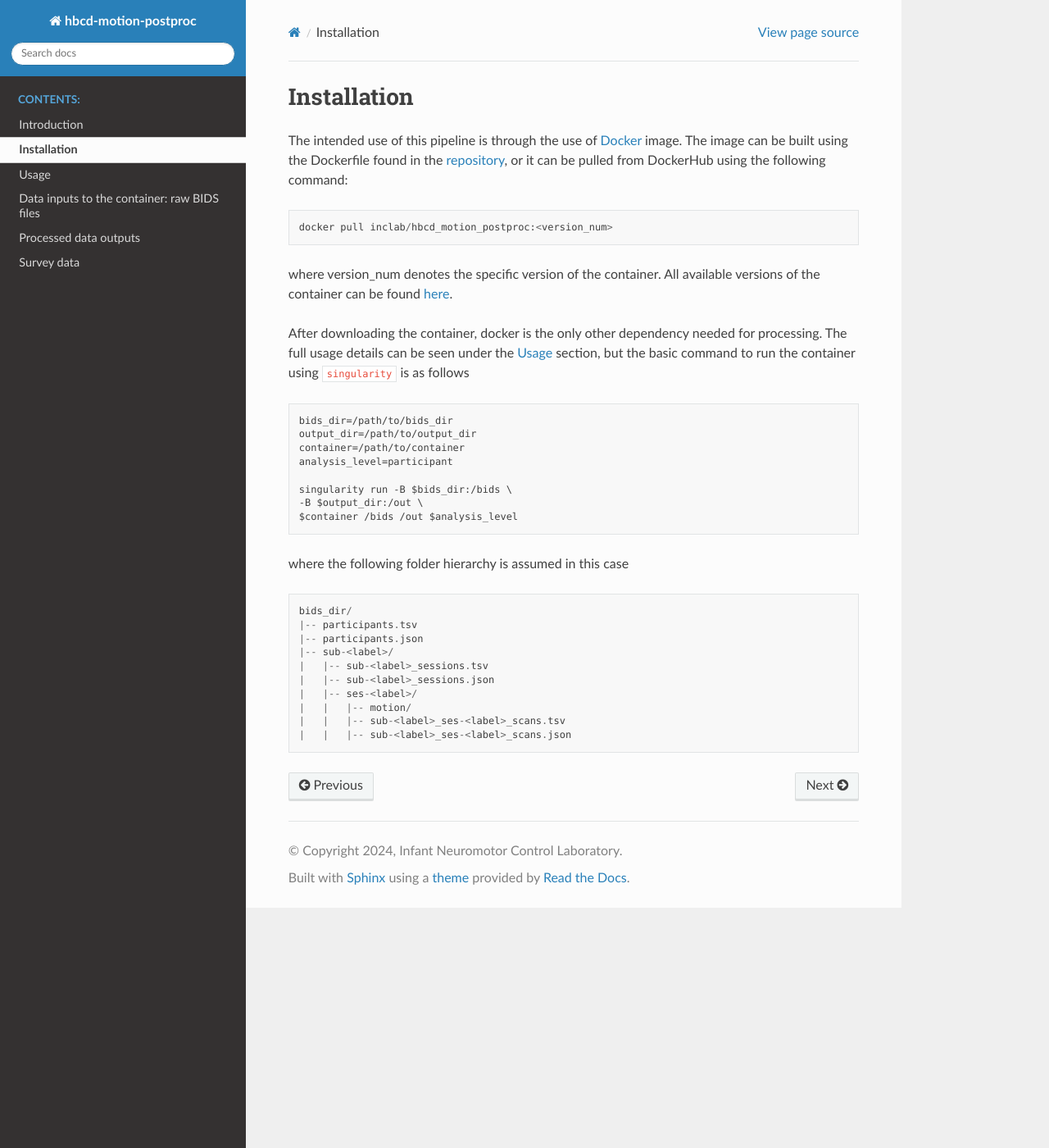
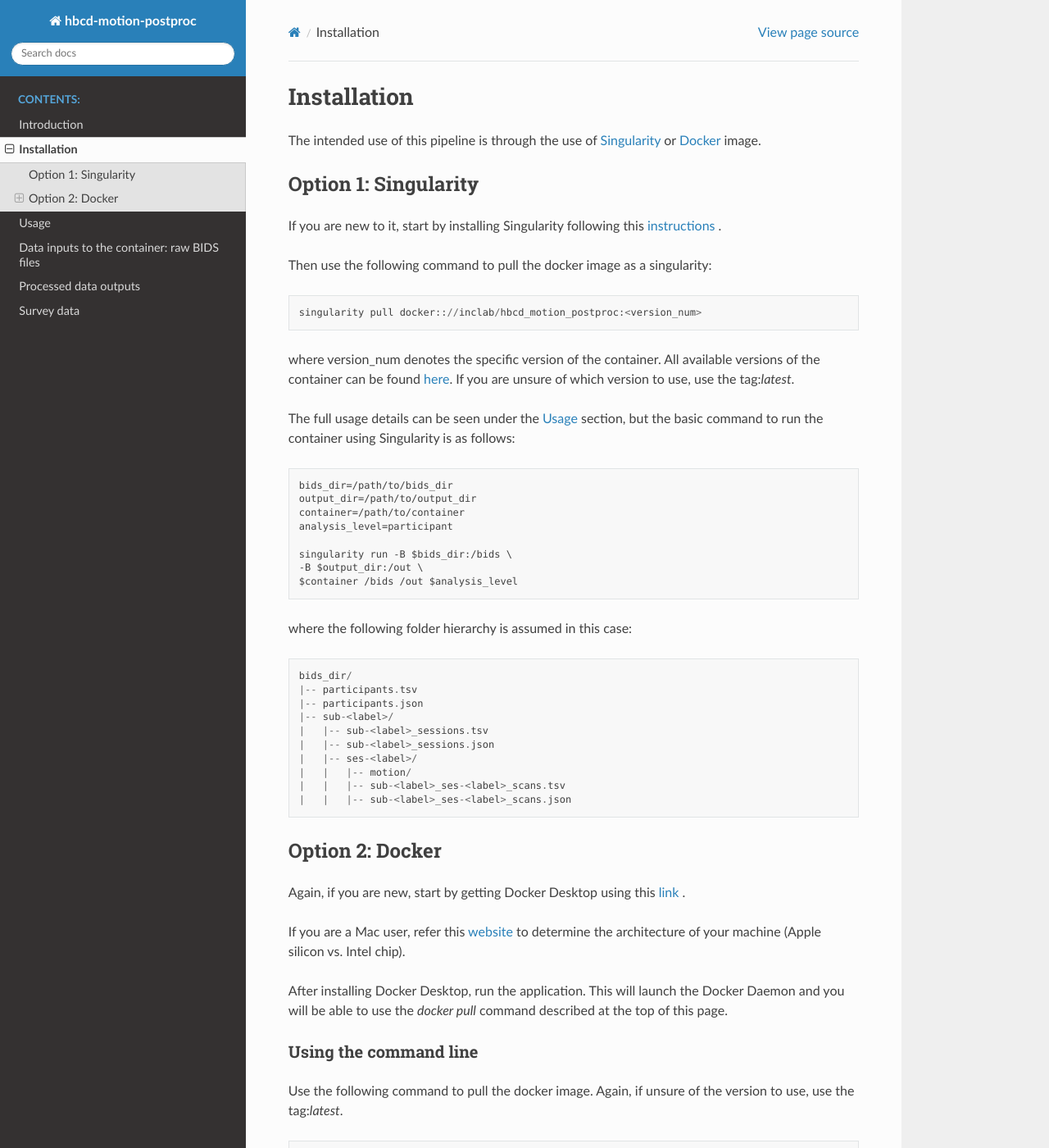
Before and after one commit to ohspc89/hbcd_motion_postproc, a Sphinx documentation site: the page built from docs/source/installation.rst, in a window 1280 px wide and 1400 px high. Shown: the whole window at 82% size. Built offline with Sphinx 7.4.7 and the Read the Docs theme 3.1.0, drawn with Linux system fonts in a browser that asks for light colours; some of the changed text lies outside the part shown.

Commit message:
Docker & Singularity

```diff
--- a/docs/source/installation.rst
+++ b/docs/source/installation.rst
@@ -1,18 +1,24 @@
 Installation
 ============
 
-The intended use of this pipeline is through the use of `Docker <https://docs.docker.com/get-started/>`_
-image. The image can be built using the Dockerfile found in the `repository <https://github.com/Infant-Neuromotor-Control-Lab/hbcd_motion_postproc>`_,
-or it can be pulled from DockerHub using the following command: ::
+The intended use of this pipeline is through the use of `Singularity <https://docs.sylabs.io/guides/3.7/user-guide/index.html>`_
+or `Docker <https://docs.docker.com/get-started/>`_ image.
 
-        docker pull inclab/hbcd_motion_postproc:<version_num>
+Option 1: Singularity
+---------------------
+If you are new to it, start by installing Singularity following this
+`instructions <https://docs.sylabs.io/guides/3.7/user-guide/quick_start.html#download-singularity-from-a-release>`_ .
+
+Then use the following command to pull the docker image as a singularity: ::
+
+        singularity pull docker:://inclab/hbcd_motion_postproc:<version_num>
 
 where version_num denotes the specific version of the container. All available
 versions of the container can be found `here <https://hub.docker.com/r/inclab/hbcd_motion_postproc/tags>`_.
+If you are unsure of which version to use, use the tag:`latest`.
 
-After downloading the container, docker is the only other dependency needed
-for processing. The full usage details can be seen under the :ref:`usage` section, but
-the basic command to run the container using ``singularity`` is as follows ::
+The full usage details can be seen under the :ref:`usage` section, but
+the basic command to run the container using Singularity is as follows: ::
 
         bids_dir=/path/to/bids_dir
         output_dir=/path/to/output_dir
@@ -23,7 +29,7 @@ the basic command to run the container using ``singularity`` is as follows ::
         -B $output_dir:/out \
         $container /bids /out $analysis_level
 
-where the following folder hierarchy is assumed in this case ::
+where the following folder hierarchy is assumed in this case: ::
 
         bids_dir/
         |-- participants.tsv
@@ -35,3 +41,40 @@ where the following folder hierarchy is assumed in this case ::
         |   |   |-- motion/
         |   |   |-- sub-<label>_ses-<label>_scans.tsv
         |   |   |-- sub-<label>_ses-<label>_scans.json
+
+
+Option 2: Docker
+----------------
+Again, if you are new, start by getting Docker Desktop using
+this `link <https://docs.docker.com/get-started/introduction/get-docker-desktop/>`_ .
+
+If you are a Mac user, refer this `website <https://docs.cse.lehigh.edu/determine-mac-architecture/>`_ to
+determine the architecture of your machine (Apple silicon vs. Intel chip).
+
+After installing Docker Desktop, run the application. This will launch the
+Docker Daemon and you will be able to use the `docker pull` command
+described at the top of this page.
+
+Using the command line
+^^^^^^^^^^^^^^^^^^^^^^
+Use the following command to pull the docker image. Again, if unsure of the version to use,
+use the tag:`latest`. ::
+
+        docker pull inclab/hbcd_motion_postproc:latest
+
+Building the image from the scratch
+^^^^^^^^^^^^^^^^^^^^^^^^^^^^^^^^^^^
+The image can be built using the Dockerfile found in the `repository <https://github.com/Infant-Neuromotor-Control-Lab/hbcd_motion_postproc>`_.
+
+Running the container using Docker is similar to doing so with Singularity. Here is the basic command::
+
+        bids_dir=/path/to/bids_dir
+        output_dir=/path/to/output_dir
+        analysis_level=participant
+
+        docker run -it -v $bids_dir:/bids_dir \
+        inclab/hbcd_motion_postproc:<version_num> \
+        /bids_dir /output_dir $analysis_level
+
+Both *bids_dir* and *output_dir* should be provided as *absolute path* s
+(ex. "/Users/user1/Documents/DATA", "/home/user1/Documents/DATA" or "C:/Documents/DATA")
```
Also changed, not shown: docs/source/usage.rst (+9 -1 lines).
